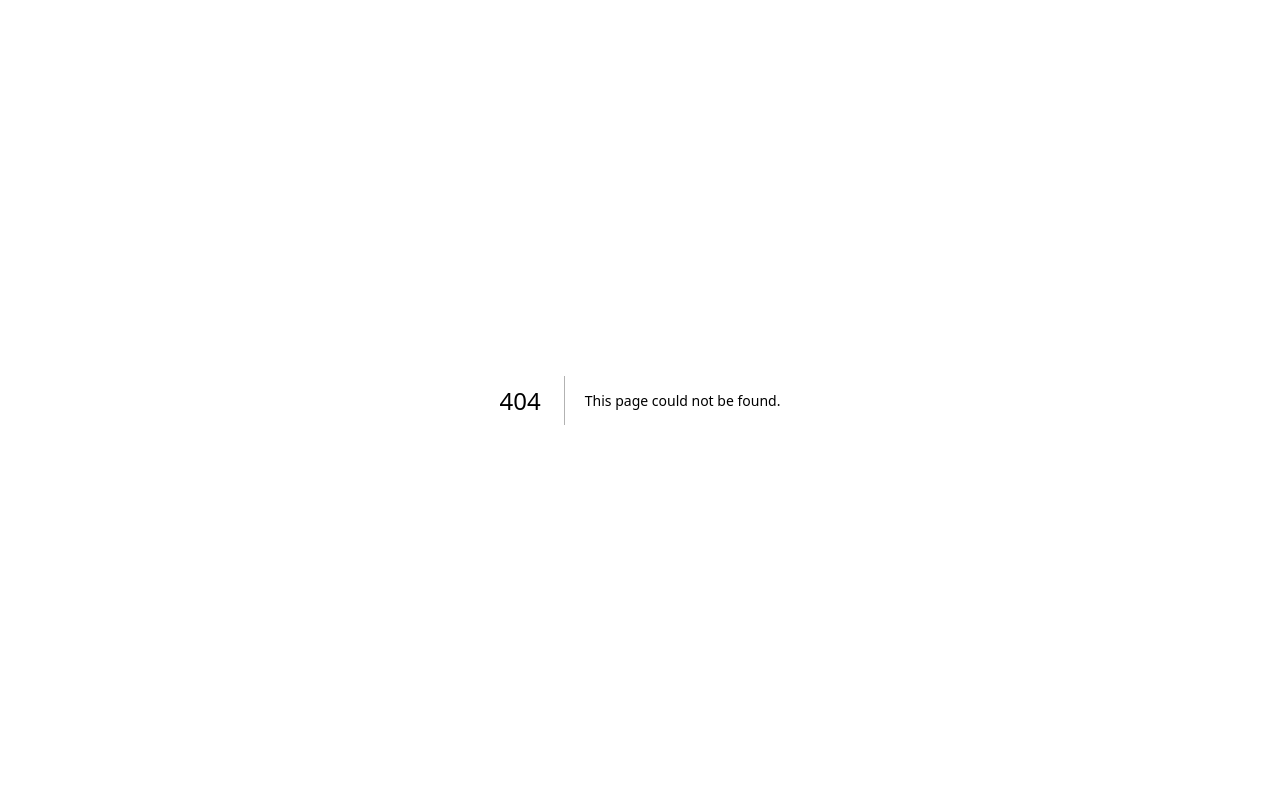
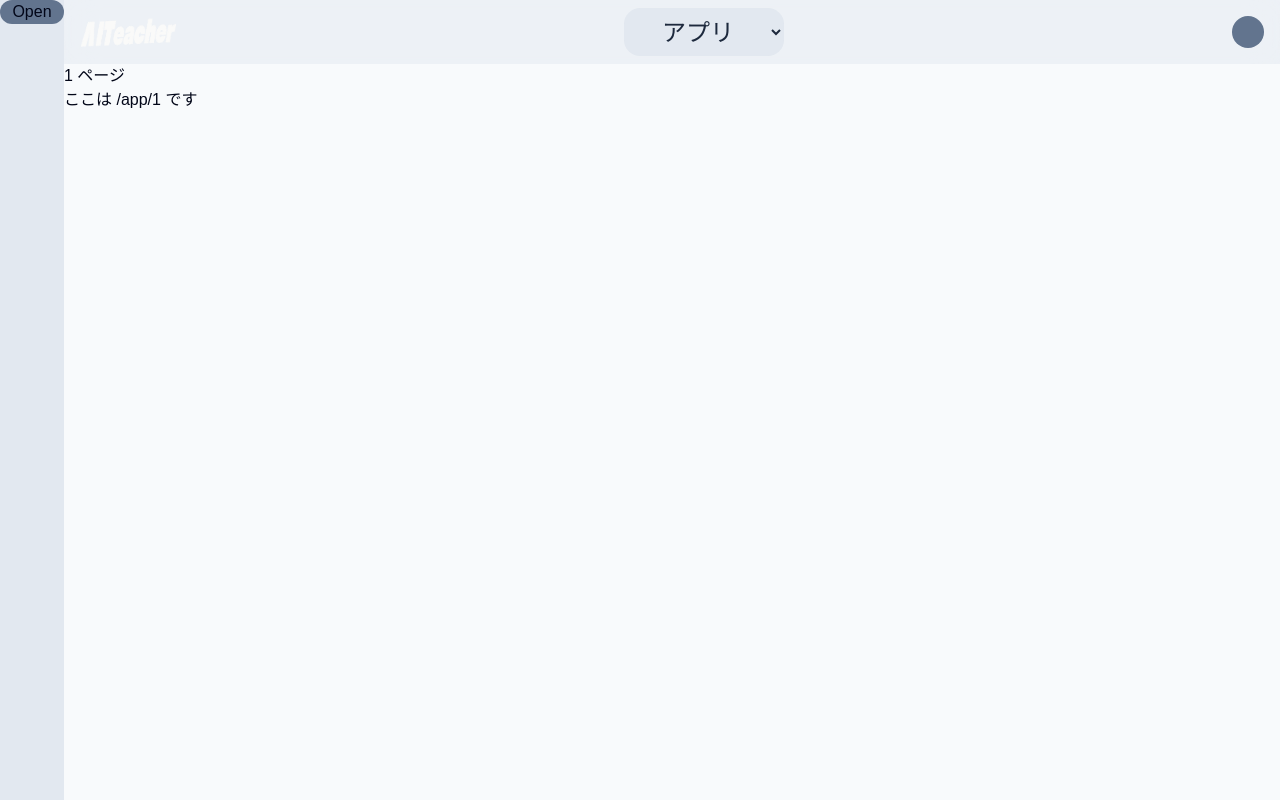
Before and after one commit to nikki0120x/aiteacher, a Next.js app: page /app/1 in a window 1280 px wide. Before the commit this address had no page. Built offline with nearby package versions, Linux system fonts and the light colour scheme; a web font is replaced by a local one.

Commit message:
ページ切り替え

```diff
--- a/next.config.ts
+++ b/next.config.ts
@@ -1,6 +1,7 @@
-/** @type {import('next').NextConfig} */
-const nextConfig = {
-  output: 'export',
-}
+import type { NextConfig } from "next";
 
-module.exports = nextConfig
+const nextConfig: NextConfig = {
+  /* config options here */
+};
+
+export default nextConfig;
--- /dev/null
+++ b/src/app/(app)/app/[subject]/page.tsx
@@ -0,0 +1,12 @@
+interface SubjectPageProps {
+  params: { subject: string };
+}
+
+export default function SubjectPage({ params }: SubjectPageProps) {
+  return (
+    <main>
+      <h1>{params.subject} ページ</h1>
+      <p>ここは /app/{params.subject} です</p>
+    </main>
+  );
+}
--- a/src/app/(app)/app/page.tsx
+++ b/src/app/(app)/app/page.tsx
@@ -1,17 +1,8 @@
-import Image from "next/image";
-import "./page.module.css";
-import Sidebar from "../../components/layout/sidebar";
-import Header from "../../components/layout/header";
-
-export default function App() {
+export default function AppHome() {
   return (
-    <>
-      <div className="flex flex-row w-dvw h-dvh">
-        <Sidebar />
-        <main className="flex flex-1 w-full h-dvh">
-          <Header />
-        </main>
-      </div>
-    </>
+    <main>
+      <h1>あああ</h1>
+      <p>ここは /app です</p>
+    </main>
   );
 }
--- /dev/null
+++ b/src/app/(app)/layout.tsx
@@ -0,0 +1,15 @@
+// src/app/(app)/layout.tsx
+import Sidebar from "../components/layout/sidebar";
+import Header from "../components/layout/header";
+
+export default function AppLayout({ children }: { children: React.ReactNode }) {
+  return (
+    <div className="flex flex-row w-dvw h-dvh">
+      <Sidebar />
+      <main className="flex flex-1 w-full h-dvh flex-col">
+        <Header />
+        <article className="flex flex-1">{children}</article>
+      </main>
+    </div>
+  );
+}
--- a/src/app/components/layout/header.tsx
+++ b/src/app/components/layout/header.tsx
@@ -1,8 +1,31 @@
+"use client";
+import { usePathname, useRouter } from "next/navigation";
 import Link from "next/link";
 import Image from "next/image";
+import React from "react";
 import styles from "./header.module.css";
 
 export default function Header() {
+  const pathname = usePathname();
+  const router = useRouter();
+
+  const selectedValue = pathname?.includes("/math")
+    ? "/math"
+    : pathname?.includes("/japanese")
+    ? "/japanese"
+    : pathname?.includes("/english")
+    ? "/english"
+    : "/";
+
+  const handleChange = (e: React.ChangeEvent<HTMLSelectElement>) => {
+    const value = e.target.value;
+    if (value === "/") {
+      router.push("/app"); // ホームに戻る
+    } else {
+      router.push(`/app${value}`); // 各科目ページへ
+    }
+  };
+
   return (
     <>
       <header className="flex flex-row justify-between items-center relative w-full h-16 backdrop-blur-lg bg-light-3/50 dark:bg-dark-3/10">
@@ -19,9 +42,14 @@ export default function Header() {
         <div className="flex justify-center items-center w-48 h-full p-4! z-10">
           <select
             name="subjects"
+            value={selectedValue}
+            onChange={handleChange}
             className="w-48 h-12 rounded-2xl text-center text-2xl font-medium text-dark-3 dark:text-light-3 bg-light-3 dark:bg-dark-3 hover:bg-light-5 dark:hover:bg-dark-5 active:bg-light-4 dark:active:bg-dark-4 focus:bg-light-5 dark:focus:bg-dark-5"
           >
-            <option value="/math" title="The Mathematics" selected>
+            <option value="/" title="Home">
+              アプリ
+            </option>
+            <option value="/math" title="The Mathematics">
               数学編
             </option>
             <option value="/japanese" title="The Japanese">
--- a/src/app/components/layout/sidebar.tsx
+++ b/src/app/components/layout/sidebar.tsx
@@ -1,7 +1,6 @@
 "use client";
-
 import { useState } from "react";
-import "./sidebar.module.css";
+import styles from "./sidebar.module.css";
 
 export default function Sidebar() {
   const [isOpen, setIsOpen] = useState(false); // Sidebarの開閉状態を管理する状態変数
--- a/src/app/layout.tsx
+++ b/src/app/layout.tsx
@@ -2,8 +2,8 @@ import type { Metadata } from "next";
 import "./globals.css";
 
 export const metadata: Metadata = {
-  title: "AITeacher",
-  description: "Support your Exploration for Wisdom with AI",
+  title: "AITeacher — ホーム",
+  description: "AIと共に学び逢おう！",
 };
 
 export default function RootLayout({
```
Also changed, not shown: src/app/(app)/app/page.module.css (deleted).
